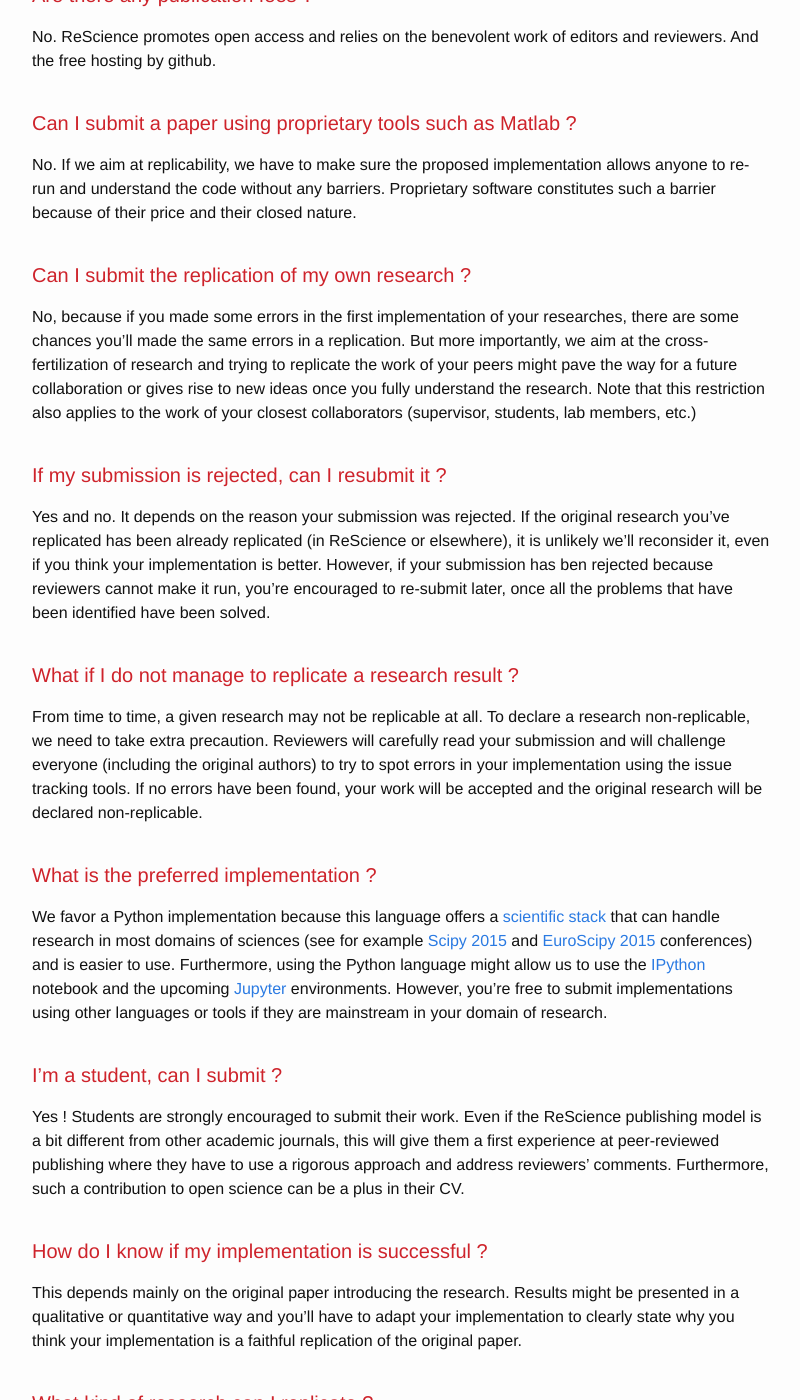
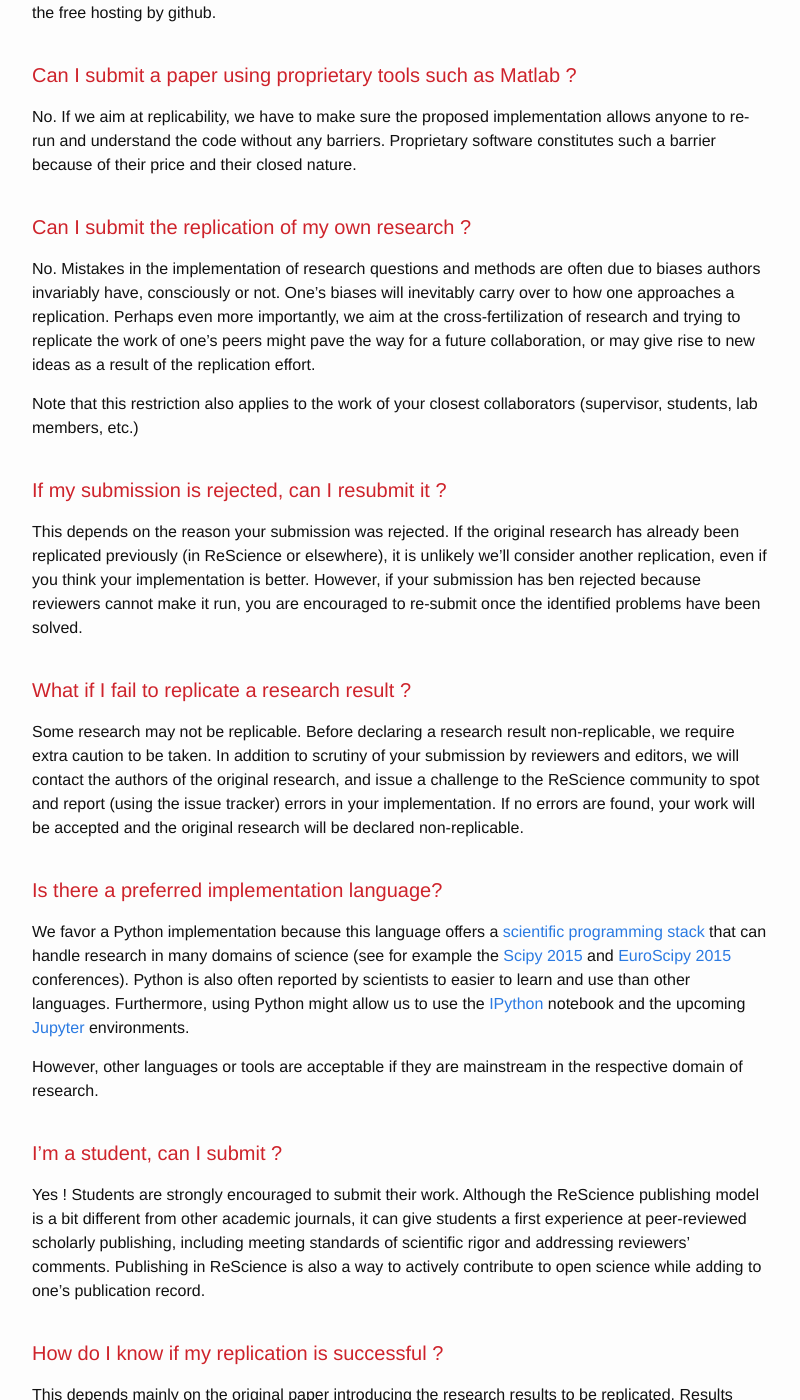
Before and after one commit to ReScience/rescience.github.io, a Jekyll site: the page built from 05-FAQ.md, in a window 1280 px wide and 1400 px high, scrolled down 669 px. Shown: the whole window, without its empty margins (238-1038 px from the left). Built offline with Jekyll 4.4.1, drawn with Linux system fonts in a browser that asks for light colours; Markdown is read by kramdown in place of the engine named in the settings; some of the changed text lies outside the part shown.

Commit message:
Various grammatical and language fixes for the FAQ.
Some of the changes suggested here are minor (typographical and grammatical), while a few are also restatements of what I think was the intention, with the intent to improve clarity, readability, and professional presentation.

The latter category changes obviously involve my interpretation of what was there. Even if you reject those changes, I suggest you still find alternative ways to revise the respective text pieces because right now they do leave more to interpretation than they should.

```diff
--- a/05-FAQ.md
+++ b/05-FAQ.md
@@ -18,24 +18,19 @@ Yes ! You can:
  * [Submit](../write) paper for the work you've already replicated
  * Spread the word about Re**Science** in your community
    ([twitter](http://twitter.com/ReScienceEds), mailing lists, blogs, etc.)
- * [Star the project](https://github.com/ReScience/ReScience) on github
  * Help improving this website by
    [forking it](https://github.com/ReScience/rescience.github.io/fork) and
    propose modifications (through PR)
  * [Opening an issue](https://github.com/ReScience/ReScience/issues) if you
    have any unanswered question.
- * [Website](https://github.com/ReScience/rescience.github.io) would certainly
-   needs the help of a [Jekyll](http://jekyllrb.com) expert and the eye of a
+ * The [Website](https://github.com/ReScience/rescience.github.io) could certainly
+   use the help of a [Jekyll](http://jekyllrb.com) expert and the eye of a
    designer (but keep in mind we want to keep a simple & clean website where
    content is the primary focus)...
- * Print stickers from the
-   [Re**Science** material repository](https://github.com/ReScience/ReScience-material)
-   (and possibly send some to us...)
-
 
 ## Are there any publication fees ?
 
-No. Re**Science** promotes open access and relies on the benevolent work of
+No. Re**Science** promotes open access and relies on the volunteer work of
 editors and reviewers. And the free hosting by github.
 
 
@@ -49,82 +44,90 @@ price and their closed nature.
 
 ## Can I submit the replication of my own research ?
 
-No, because if you made some errors in the first implementation of your
-researches, there are some chances you'll made the same errors in a
-replication. But more importantly, we aim at the cross-fertilization of
-research and trying to replicate the work of your peers might pave the way for
-a future collaboration or gives rise to new ideas once you fully understand the
-research. Note that this restriction also applies to the work of your closest
+No. Mistakes in the implementation of research questions and methods are often
+due to biases authors invariably have, consciously or not. One's biases will
+inevitably carry over to how one approaches a replication. Perhaps even more importantly,
+we aim at the cross-fertilization of research and trying to replicate the work of one's
+peers might pave the way for a future collaboration, or may give rise to new ideas as
+a result of the replication effort.
+
+Note that this restriction also applies to the work of your closest
 collaborators (supervisor, students, lab members, etc.)
 
 
 ## If my submission is rejected, can I resubmit it ?
 
-Yes and no. It depends on the reason your submission was rejected. If the
-original research you've replicated has been already replicated (in
-Re**Science** or elsewhere), it is unlikely we'll reconsider it, even if you
+This depends on the reason your submission was rejected. If the
+original research has already been replicated previously (in
+Re**Science** or elsewhere), it is unlikely we'll consider another replication, even if you
 think your implementation is better. However, if your submission has ben
-rejected because reviewers cannot make it run, you're encouraged to re-submit
-later, once all the problems that have been identified have been solved.
+rejected because reviewers cannot make it run, you are encouraged to re-submit
+once the identified problems have been solved.
 
 
-## What if I do not manage to replicate a research result ?
+## What if I fail to replicate a research result ?
 
-From time to time, a given research may not be replicable at all. To declare a
-research non-replicable, we need to take extra precaution. Reviewers will
-carefully read your submission and will challenge everyone (including the
-original authors) to try to spot errors in your implementation using the issue
-tracking tools. If no errors have been found, your work will be accepted and
+Some research may not be replicable. Before declaring a
+research result non-replicable, we require extra caution to be taken. In addition
+to scrutiny of your submission by reviewers and editors, we will contact the
+authors of the original research, and issue a challenge to the Re**Science**
+community to spot and report (using the issue tracker) errors in your implementation.
+If no errors are found, your work will be accepted and
 the original research will be declared non-replicable.
 
 
-## What is the preferred implementation ?
+## Is there a preferred implementation language?
 
 We favor a Python implementation because this language offers a
-[scientific stack](http://www.scipy.org) that can handle research in most
-domains of sciences (see for example [Scipy 2015](http://scipy2015.scipy.org)
-and [EuroScipy 2015](https://www.euroscipy.org/2015/) conferences) and is
-easier to use.  Furthermore, using the Python language might allow us to use
+[scientific programming stack](http://www.scipy.org) that can handle research in many
+domains of science (see for example the [Scipy 2015](http://scipy2015.scipy.org)
+and [EuroScipy 2015](https://www.euroscipy.org/2015/) conferences). Python is
+also often reported by scientists to easier to learn and use than other languages.
+Furthermore, using Python might allow us to use
 the [IPython](http://ipython.org) notebook and the upcoming
-[Jupyter](https://jupyter.org) environments. However, you're free to submit
-implementations using other languages or tools if they are mainstream in your
-domain of research.
+[Jupyter](https://jupyter.org) environments.
+
+However, other languages or tools are acceptable if they are mainstream in the
+respective domain of research.
 
 ## I'm a student, can I submit ?
 
-**Yes ! Students are strongly encouraged to submit their work**. Even if the
+**Yes ! Students are strongly encouraged to submit their work**. Although the
 Re**Science** publishing model is a bit different from other academic journals,
-this will give them a first experience at peer-reviewed publishing where they
-have to use a rigorous approach and address reviewers' comments. Furthermore,
-such a contribution to open science can be a plus in their CV.
+it can give students a first experience at peer-reviewed scholarly publishing, including
+meeting standards of scientific rigor and addressing reviewers' comments. Publishing
+in Re**Science** is also a way to actively contribute to open science while adding to one's
+publication record.
 
 
-## How do I know if my implementation is successful ?
+## How do I know if my replication is successful ?
 
-This depends mainly on the original paper introducing the research. Results
-might be presented in a qualitative or quantitative way and you'll have to
-adapt your implementation to clearly state why you think your implementation is
-a faithful replication of the original paper.
+This depends mainly on the original paper introducing the research results to be
+replicated. Results might be presented in a qualitative or quantitative way and you'll have to
+clearly state why you think your implementation of a method or protocol is a faithful replication
+of the original results.
 
 
 ## What kind of research can I replicate ?
 
 Any computational research in any domain of science as long as there is an
-editor from the [Board](../Board) that can edit your proposal. The editorial
-board is slowly growing to address any proposals but if you think no editor is
-able to edit your proposal, you can also propose an external editor (who must
-have a GitHub account).
+editor from the [Board](../Board) who has the expertise to edit your submission. The editorial
+board is growing to increase the scientific domains being covered. If no editor is
+able to edit your submission, you can also propose a guest editor (who must
+be willing to work with our GitHub-based editorial processes).
 
 
-## Do ReScience has a DOI (Digital Object Identifier) ?
+## Does ReScience issue DOIs (Digital Object Identifiers) ?
 
-Each published article in Re**Science** get a DOI thanks to the
-[Zenodo](https://zenodo.org/about) service.
+Re**Science** itself does not, but every article published in Re**Science** receives a DOI from, and is
+indexed in [Zenodo](https://zenodo.org/about).
 
 
 ## What is the preferred format for the accompanying article ?
 
-We use **exclusively** the Markdown language because the article will later be
-layouted using [pandoc](http://johnmacfarlane.net/pandoc/). We know this is a
-constraint but this is the price to pay to offer a green-access journal.
-Editors and reviewers are benevolent and we want to minimize their workload.
+We use **exclusively** Markdown format, from which articles are converted to
+HTML, PDF, and other formats using [pandoc](http://johnmacfarlane.net/pandoc/).
+
+We realize that this may impose some limitations on formatting possibilities.
+However, it is the tradeoff we chose to be able to offer a green open-access journal.
+All editors and reviewers are volunteers, and we want to minimize their workload.
```
